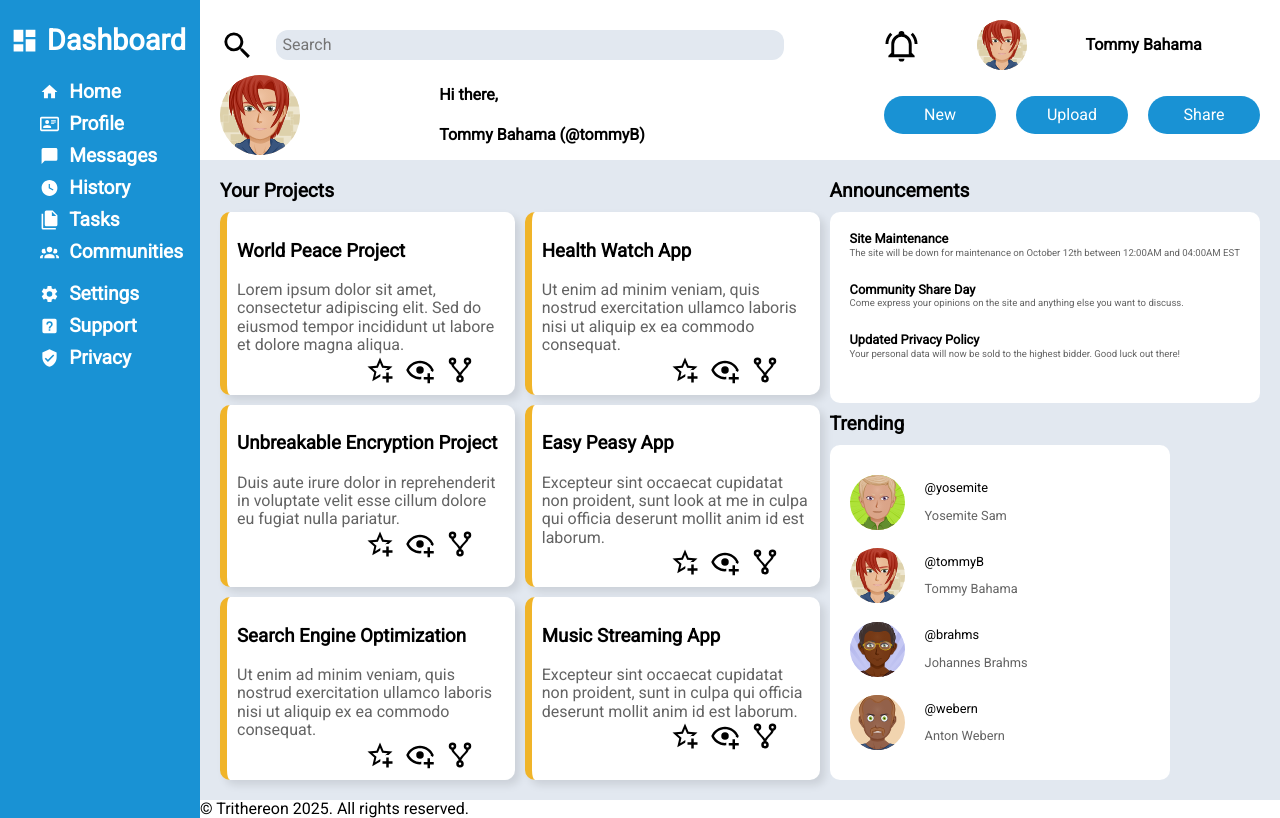
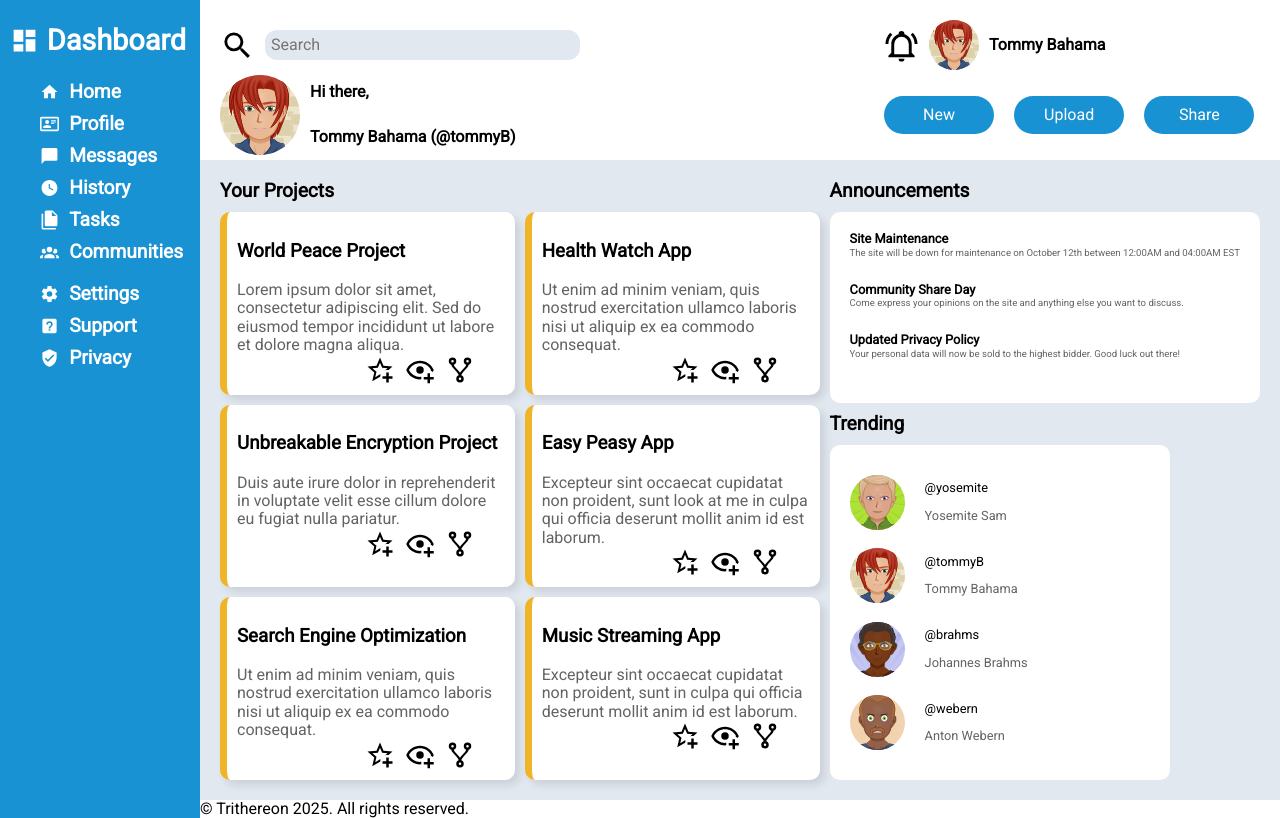
Before and after one commit to Trithereon/project-admin-dashboard, a plain HTML site: page index.html in a window 1280 px wide. Drawn offline with Linux system fonts and the light colour scheme.

Commit message:
Finalize header layout

```diff
--- a/style.css
+++ b/style.css
@@ -92,12 +92,14 @@ header {
     grid-row: 1 / 4;
     gap: 20px 100px;
     align-items: center;
+    justify-items: left;
     padding: 20px;
 }
 
 .header-actions {
     display:grid;
     align-items: center;
+    gap: 10px;
 }
 
 .header-actions .notifications {
@@ -126,6 +128,7 @@ button.file-control {
     grid-template-columns: 1fr 9fr;
     grid-template-rows: 1fr;
     align-items: center;
+    gap: 10px;
 }
 
 .search {
@@ -144,6 +147,7 @@ input {
     display:grid;
     align-items: center;
     font-weight: bold;
+    gap: 10px;
 }
 
 .welcome-container .avatar {
```
